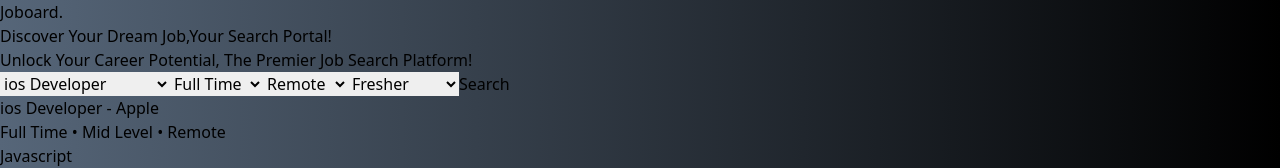
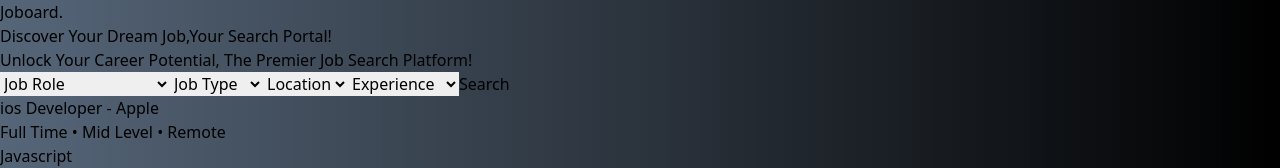
Before and after one commit to UzairShekhani/Job-Search-Portal, a React (Vite) app: page / in a window 1280 px wide. Shown: the top 168 px of the page. Built offline with nearby package versions, Linux system fonts and the light colour scheme.

Commit message:
ui updated

```diff
--- a/src/components/SearchBar/index.jsx
+++ b/src/components/SearchBar/index.jsx
@@ -4,7 +4,7 @@ function SearchBar() {
   return (
     <div className='flex gap-4 my-10 justify-center px-10'>
         <select className='w-64 py-3 pl-4 bg-zinc-200 font-semibold rounded-md'>
-            <option value="" disabled hidden>Job Role</option>
+            <option value=""  hidden>Job Role</option>
             <option value="ios Developer">ios Developer</option>
             <option value="Frontend Developer">Frontend Developer</option>
             <option value="Backend Developer">Backend Developer</option>
@@ -12,19 +12,19 @@ function SearchBar() {
             <option value="Laravel Developer">Laravel Developer</option>
         </select>
         <select className='w-64 py-3 pl-4 bg-zinc-200 font-semibold rounded-md'>
-            <option value="" disabled hidden>Job Type</option>
+            <option value="" hidden>Job Type</option>
             <option value="ios Developer">Full Time</option>
             <option value="Frontend Developer">Part Time</option>
             <option value="Backend Developer">Contract</option>
         </select>
         <select className='w-64 py-3 pl-4 bg-zinc-200 font-semibold rounded-md'>
-            <option value="" disabled hidden>Location</option>
+            <option value=""  hidden>Location</option>
             <option value="ios Developer">Remote</option>
             <option value="Frontend Developer">In-Office</option>
             <option value="Backend Developer">Hybrid</option>
         </select>
         <select className='w-64 py-3 pl-4 bg-zinc-200 font-semibold rounded-md'>
-            <option value="" disabled hidden>Experience</option>
+            <option value=""  hidden>Experience</option>
             <option value="ios Developer">Fresher</option>
             <option value="Frontend Developer">Junior Level</option>
             <option value="Backend Developer">Mid Level</option>
```
